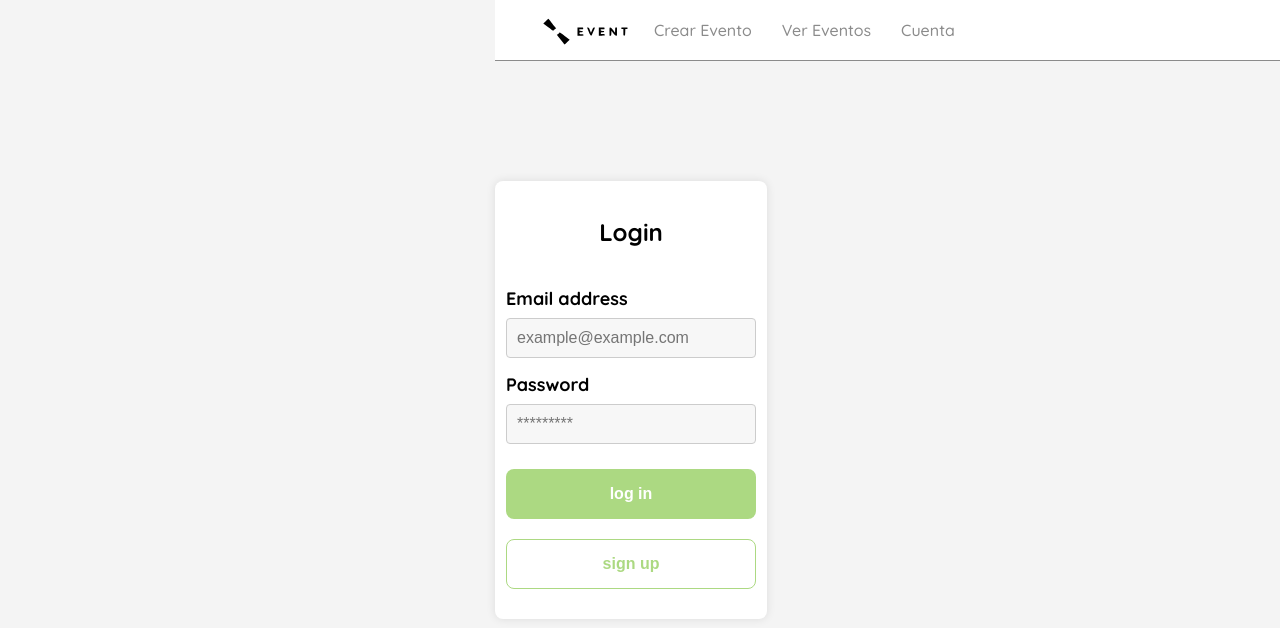
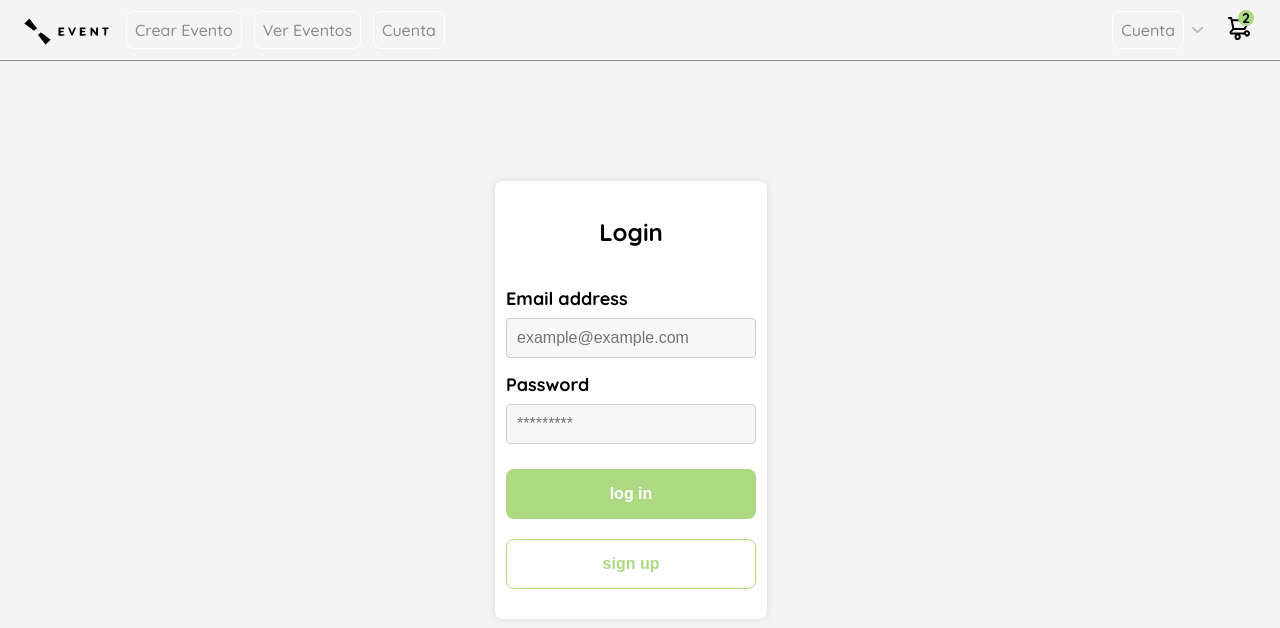
Before and after one commit to SonicWD/Web-FronEnd-My-event-management-platform, a React (Vite) app: page /login in a window 1280 px wide. Shown: the top 628 px of the page. Built offline with nearby package versions, Linux system fonts and the light colour scheme.

Commit message:
update styles in navbar

```diff
--- a/src/components/Events/CreateEvent.jsx
+++ b/src/components/Events/CreateEvent.jsx
@@ -28,7 +28,7 @@
             const token = localStorage.getItem('token');
 
             // Realizar la solicitud POST al backend utilizando axios
-            await axios.post('http://localhost:5000/events_create', {
+            await axios.post('http://localhost:5000/events-create', {
                 title,         // Enviar título
                 description,   // Enviar la descripción
                 date           // Enviar la fecha
--- a/src/index.css
+++ b/src/index.css
@@ -333,12 +333,11 @@
   align-items: center;
   height: 60px;
   width: 100%;
-  padding: 0 24px;
   border-bottom: 1px solid var(--very-light-pink);
   position: fixed;
+  left: 0;
   top: 0;
-  background-color: white; /* Asegúrate de tener un fondo */
-  z-index: 1000; /* Asegúrate de que esté encima de otros elementos */
+  /* background-color: white; */
 }
 
 .navbar-left ul,
@@ -398,6 +397,7 @@
 
 .navbar-shopping-cart {
   position: relative;
+  margin-right: 15px;
 }
 
 .navbar-shopping-cart div {
```
Also changed, not shown: 1 other file (tests, documents, lock files or other folders).
